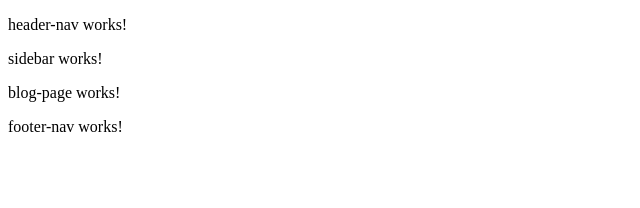
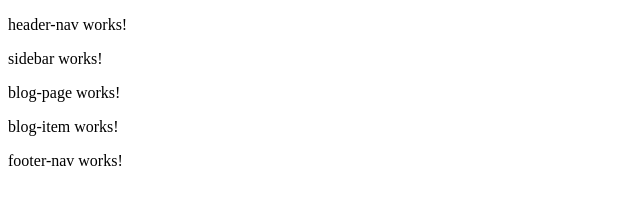
Before and after one commit to niknorp/test-playground, an Angular app: page / in a window 1280 px wide. Shown: the top 208 px of the page, without its empty margins (0-640 px from the left). Built offline with nearby package versions, Linux system fonts and the light colour scheme.

Commit message:
add blog-item to the initial view

```diff
--- a/src/app/blog/containers/blog-page/blog-page.component.html
+++ b/src/app/blog/containers/blog-page/blog-page.component.html
@@ -1,3 +1,4 @@
 <p>
   blog-page works!
+  <app-blog-item></app-blog-item>
 </p>
```
